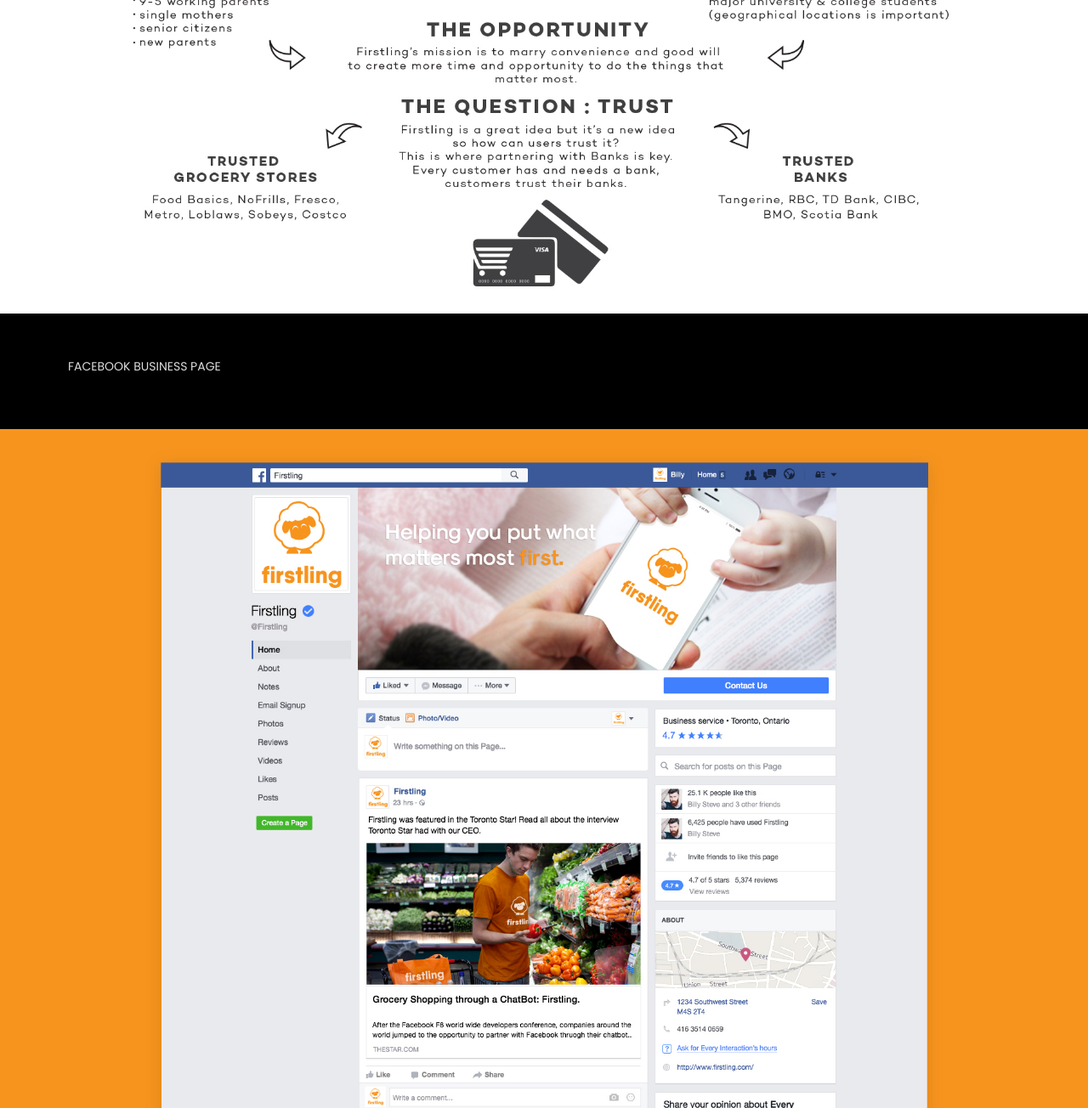
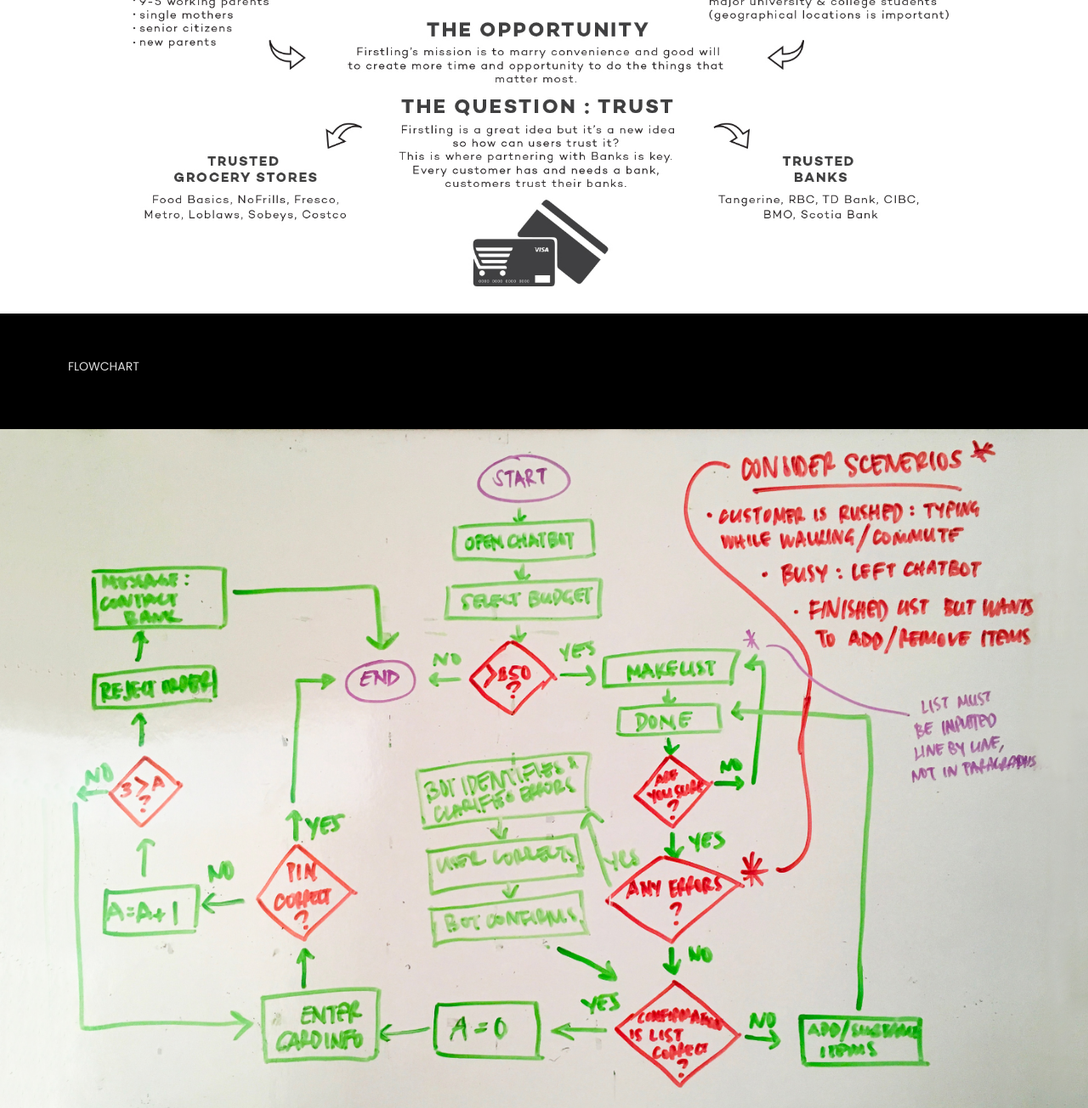
Before and after one commit to Ambursley/ambursley.github.io, a PHP site: page /firstling.html in a window 1280 px wide. Shown: the part 3757-5061 px from the top of the page at 85% size. Run offline with PHP 8.4, Linux system fonts and the light colour scheme; some libraries are stand-ins or nearby versions; some web fonts are replaced.

Commit message:
firstling flowchart

```diff
--- a/css/style.css
+++ b/css/style.css
@@ -1620,7 +1620,8 @@ body, html {
 .bgimg-40,
 .bgimg-41,
 .bgimg-42,
-.bgimg-43 {
+.bgimg-43,
+.bgimg-90 {
     position: relative;
     opacity: 100%;
     /* opacity: 0.65; */
@@ -1642,6 +1643,11 @@ body, html {
 
 .bgimg-40 {
     background-image: url("../img/firstling/theidea.jpg");
+    height: 100vh;
+}
+
+.bgimg-90 {
+    background-image: url("../img/firstling/flowchart.jpg");
     height: 100vh;
 }
 
@@ -2130,7 +2136,8 @@ h3 {
     .bgimg-86,
     .bgimg-87,
     .bgimg-88,
-    .bgimg-89 {
+    .bgimg-89,
+    .bgimg-90 {
 
         background-attachment: scroll;
         -webkit-background-size: cover;
--- a/firstling.html
+++ b/firstling.html
@@ -494,6 +494,20 @@
     -->
         </div>
 
+                        <div style="position:relative;">
+            <div style="color:#ddd;background-color:black;text-align:center;padding:50px 80px;text-align: justify;">
+                <p>FLOWCHART</p>
+            </div>
+        </div>
+
+        <div class="bgimg-90">
+            <!--
+  <div class="caption">
+    <span class="border" style="background-color:transparent;font-size:25px;color: #f7f7f7;">SCROLL UP</span>
+  </div>
+    -->
+        </div>
+
                 <div style="position:relative;">
             <div style="color:#ddd;background-color:black;text-align:center;padding:50px 80px;text-align: justify;">
                 <p>FACEBOOK BUSINESS PAGE</p>
```
Also changed, not shown: img/firstling/flowchart.jpg (added).
